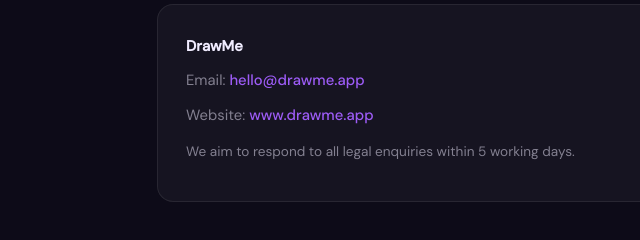
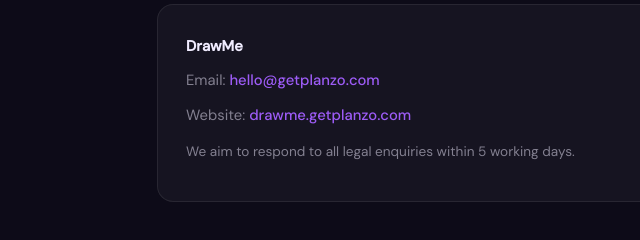
Before and after one commit to execnz/drawme, a website: page terms-of-service.html in a window 1280 px wide. Shown: the part 7245-7485 px from the top of the page, 127-767 px from the left. Drawn offline with Linux system fonts and the light colour scheme.

Commit message:
Update terms-of-service.html

```diff
--- a/terms-of-service.html
+++ b/terms-of-service.html
@@ -4,12 +4,13 @@
   <meta charset="UTF-8" />
   <meta name="viewport" content="width=device-width, initial-scale=1.0" />
   <title>Terms of Service — DrawMe</title>
+  <link rel="icon" type="image/x-icon" href="favicon.ico">
   <meta name="description" content="DrawMe's Terms of Service. The rules and conditions governing your use of the DrawMe app and website." />
   <meta name="robots" content="index, follow" />
-  <link rel="canonical" href="https://www.drawme.app/terms-of-service.html" />
+  <link rel="canonical" href="https://drawme.getplanzo.com/terms-of-service.html" />
   <meta property="og:title"       content="Terms of Service — DrawMe" />
   <meta property="og:description" content="The rules and conditions governing your use of the DrawMe NZ Lotto number generator app." />
-  <meta property="og:url"         content="https://www.drawme.app/terms-of-service.html" />
+  <meta property="og:url"         content="https://drawme.getplanzo.com/terms-of-service.html" />
   <meta property="og:site_name"   content="DrawMe" />
   <meta name="theme-color" content="#7C3AED" />
   <link rel="preconnect" href="https://fonts.googleapis.com" />
@@ -654,8 +655,8 @@
         <p>If you have any questions about these Terms of Service, please contact us:</p>
         <div class="contact-card">
           <p><strong style="color:var(--text)">DrawMe</strong></p>
-          <p>Email: <a href="mailto:hello@drawme.app">hello@drawme.app</a></p>
-          <p>Website: <a href="https://www.drawme.app">www.drawme.app</a></p>
+          <p>Email: <a href="mailto:hello@getplanzo.com">hello@getplanzo.com</a></p>
+          <p>Website: <a href="https://drawme.getplanzo.com">drawme.getplanzo.com</a></p>
           <p style="margin-top:12px; color:var(--muted); font-size:0.85rem;">We aim to respond to all legal enquiries within 5 working days.</p>
         </div>
       </div>
@@ -673,7 +674,7 @@
       <ul class="footer-links">
         <li><a href="privacy-policy.html">Privacy Policy</a></li>
         <li><a href="terms-of-service.html" style="color:var(--text)">Terms of Service</a></li>
-        <li><a href="mailto:hello@drawme.app">Contact</a></li>
+        <li><a href="mailto:hello@getplanzo.com">Contact</a></li>
       </ul>
       <p class="footer-copy">© 2026 DrawMe. All rights reserved.</p>
     </div>
```
